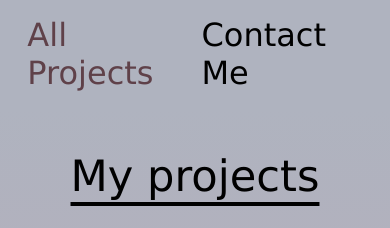
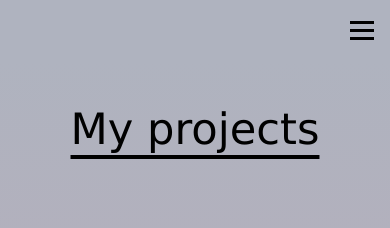
Before and after one commit to GretaRa/portfolio2, a plain HTML site: page allProjects.html in a window 390 px wide. Shown: the top 228 px of the page. Drawn offline with Linux system fonts and the light colour scheme; a web font is replaced by a local one.

Commit message:
Added a hamburger menu for smaller screens

```diff
--- a/JS/script.js
+++ b/JS/script.js
@@ -0,0 +1,12 @@
+const hamburger = document.querySelector('.hamburger');
+const navMenu = document.querySelector('.navMenu');
+
+hamburger.addEventListener('click', () =>{
+    hamburger.classList.toggle('active');
+    navMenu.classList.toggle('active');
+});
+
+document.querySelectorAll('.navLink').forEach(n => n.addEventListener('click', () => {
+    hamburger.classList.remove('active');
+    navMenu.classList.remove('active');
+}))
--- a/allProjects.html
+++ b/allProjects.html
@@ -4,6 +4,7 @@
     <meta charset="utf-8">
     <title>Greta Rakauskaite</title>
     <link rel="stylesheet" type="text/css" href="css/style.css">
+    <script src="JS/script.js" defer></script>
     <script src="https://kit.fontawesome.com/0c7872620e.js" crossorigin="anonymous"></script>
     <link rel="preconnect" href="https://fonts.gstatic.com" crossorigin>
     <link href="https://fonts.googleapis.com/css2?family=Edu+NSW+ACT+Foundation:wght@400;600&display=swap" rel="stylesheet">
@@ -14,18 +15,23 @@
     <link rel="manifest" href="favicon/site.webmanifest">
   </head>
   <body>
-        <nav class="navProjects">
-            <ul>
-            <li>
-                <a href="index.html">Home</a>
+    <nav>
+      <ul class="navMenu">
+        <li class="navItem">
+          <a href="index.html" class=".navLink" class="active-page">Home</a>
         </li>
-            <li>
-                <a href="allProjects.html" class="active-page">All Projects</a>
+        <li class="navItem">
+          <a href="allProjects.html" class=".navLink">All Projects</a>
         </li>
-            <li>
-                <a href="contact.html">Contact Me</a>
+        <li class="navItem">
+          <a href="contact.html" class=".navLink">Contact Me</a>
         </li>
       </ul>
+      <div class="hamburger">
+        <span class="bar"></span>
+        <span class="bar"></span>
+        <span class="bar"></span>
+      </div>
     </nav>
     <div class="content">
           <div>
--- a/css/style.css
+++ b/css/style.css
@@ -37,7 +37,7 @@ header{
   }
 
 /* Navigation */
-  nav ul li .active-page{
+  .navItem .active-page{
   color: #5F4149;
   }
 
@@ -45,7 +45,7 @@ header{
     display: flex;
     justify-content: end;
     align-items: center;
-
+    background-color: #AFB3BF;
   }
 
   nav a{
@@ -57,15 +57,30 @@ header{
     text-decoration: underline;
   }
 
-  nav ul{
+  .navMenu{
     display: flex;
     gap: 3rem;
     padding: 0.5em 2em;
     font-size: 2rem;
   }
 
-  .navProjects{
-    background-color: #AFB3BF;
+
+  /* Hamburger menu for smaller screen */
+
+  .hamburger{
+    display: none;
+    cursor: pointer;
+    margin: 1rem;
+  }
+
+  .bar{
+    display: block;
+    width: 1.5rem;
+    height: 0.18rem;
+    margin: 0.32rem auto;
+    -webkit-transition: all 0.3s ease-in-out;
+    transition: all 0.3s ease-in-out;
+    background-color: #000000;
   }
 
 /* Introduction box */
@@ -290,4 +305,42 @@ footer{
       margin: 5%;
       justify-items: center;
     }
+
+    /* Hamburger menu show */
+    .hamburger{
+      display: block;
+    }
+
+    .hamburger.active .bar:nth-child(2){
+      opacity: 0;
+    }
+
+    .hamburger.active .bar:nth-child(1){
+      transform: translateY(8px) rotate(45deg);
+    }
+
+    .hamburger.active .bar:nth-child(3){
+      transform: translateY(-8px) rotate(-45deg);
+    }
+
+    .navMenu{
+      position: fixed;
+      right: -100%;
+      top: 0;
+      padding: 0;
+      gap: 0;
+      flex-direction: column;
+      backdrop-filter: blur(10px);
+      width: 100%;
+      text-align: center;
+      transition: 0.3s;
+    }
+
+    .navItem{
+      margin: 1rem 0;
+    }
+
+    .navMenu.active{
+      right:0;
+    }
   }
```
Also changed, not shown: contact.html (+19 -13 lines), index.html (+13 -8 lines). Lines whose indentation alone changed are shown as unchanged.
